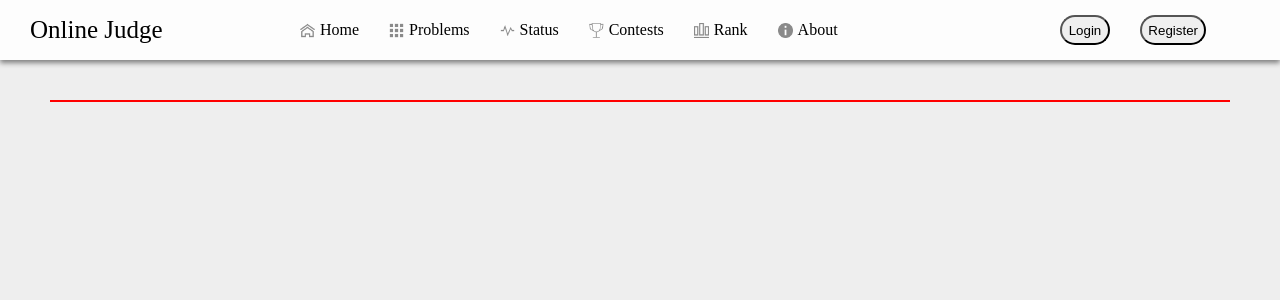
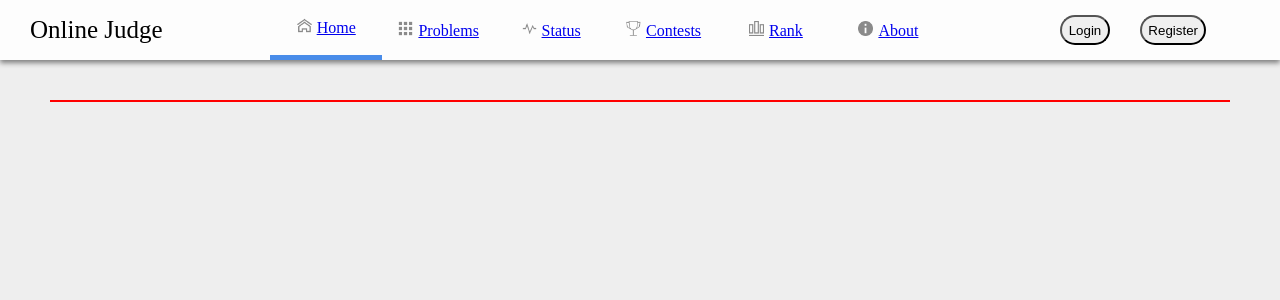
Before and after one commit to 0xff-dev/oj-front-end, a Vue app: page / in a window 1280 px wide. Shown: the top 300 px of the page. Built offline with nearby package versions, Linux system fonts and the light colour scheme.

Commit message:
navbar add click events

```diff
--- a/src/components/head.vue
+++ b/src/components/head.vue
@@ -1,5 +1,5 @@
 <template>
-    <div class="header padding">
+   <div class="header padding">
         <div class="nav-header">
             <p class="header-title">Online Judge</p>
             <button class="toggle" @click="show = !show">
@@ -11,10 +11,12 @@
         <transition name="fade">
             <div class="ops-part" v-if="show">
                 <ul class="items-part">
-                    <li v-for="item in items" :key="item">
-                        <img :src="item.src">
-                        <span>{{item.name}}</span>
-                    </li>
+                  <li v-for="(item, index) in items" :key="index" :class="index==activeIndex?'active':''" @click="changeTab(index)">
+                    <router-link to="/problems">
+                      <img :src="item.src">
+                      <span>{{item.name}}</span>
+                    </router-link>
+                  </li>
                 </ul>
                 <div class="buttons">
                     <button >Login</button>
@@ -28,7 +30,7 @@
 <script>
 
 export default {
-    data() {
+    data: function() {
         return {
             items: [{
                 id: 1,
@@ -55,7 +57,8 @@ export default {
                 name: 'About',
                 src:''
             }],
-            show: document.body.clientWidth > 1060
+            show: document.body.clientWidth > 1060,
+            activeIndex: 0
         }
     },
     created: function() {
@@ -64,10 +67,15 @@ export default {
         });
         this.show = document.body.clientWidth >= 1060
     },
-    mounted () {
+    mounted() {
         const that = this;
         window.onresize = () => {
             that.show = document.body.clientWidth >= 1060
+        }
+    },
+    methods: {
+        changeTab: function(index) {
+            this.activeIndex = index
         }
     }
 }
@@ -140,9 +148,11 @@ export default {
 }
 .items-part li {
     display: flex;
-    justify-content: space-around;
+    justify-content: center;
     align-items: center;
-    margin-left: 30px;
+    width: 15%;
+    text-align: center;
+    height: 55px;
 }
 .items-part img {
     width: 15px;
@@ -167,6 +177,11 @@ export default {
 }
 .fade-enter, .fade-leave-to /* .fade-leave-active below version 2.1.8 */ {
   opacity: 0;
+}
+
+.active {
+    border-bottom: solid 1px rgb(73, 140, 233);
+    border-bottom-width: 5px;
 }
 
 /* 屏幕足够不需要进行适配 */
@@ -209,6 +224,8 @@ export default {
         display: flex;
         flex-direction: column;
         align-items: flex-start;
+        z-index: 100;
+        overflow: scroll;
     }
     .items-part {
         display: flex;
@@ -219,7 +236,7 @@ export default {
     }
     .items-part li {
         display: flex;
-        justify-content: space-around;
+        justify-content: center;
         margin-bottom: 14px;
         text-align: start;
     }
```
